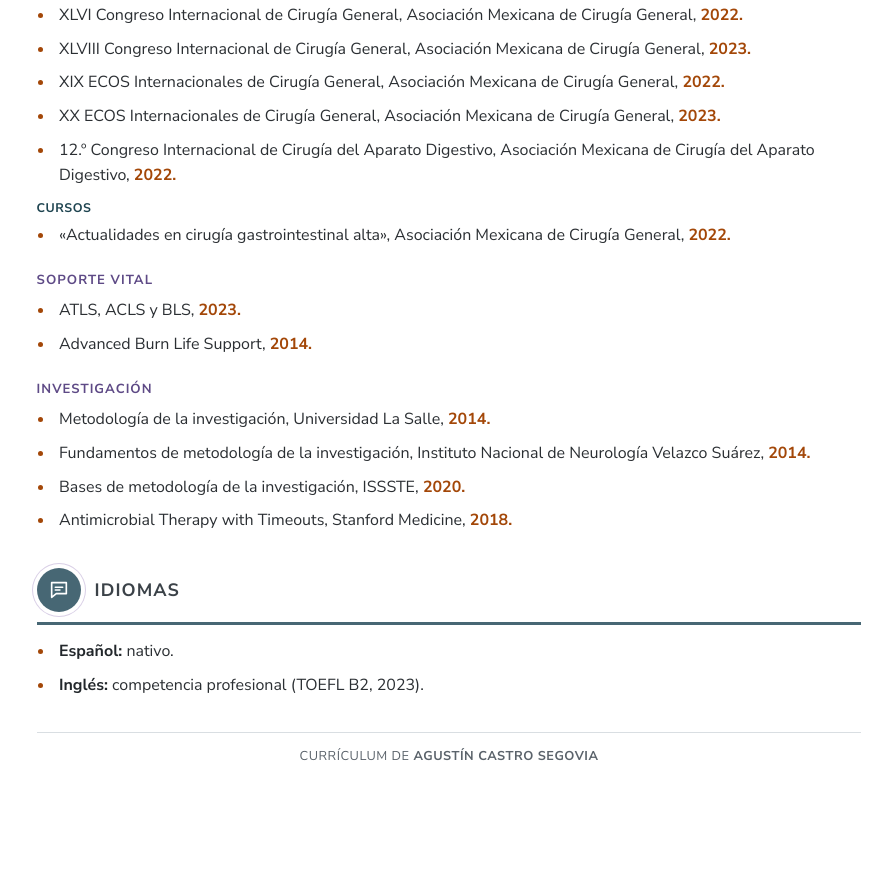
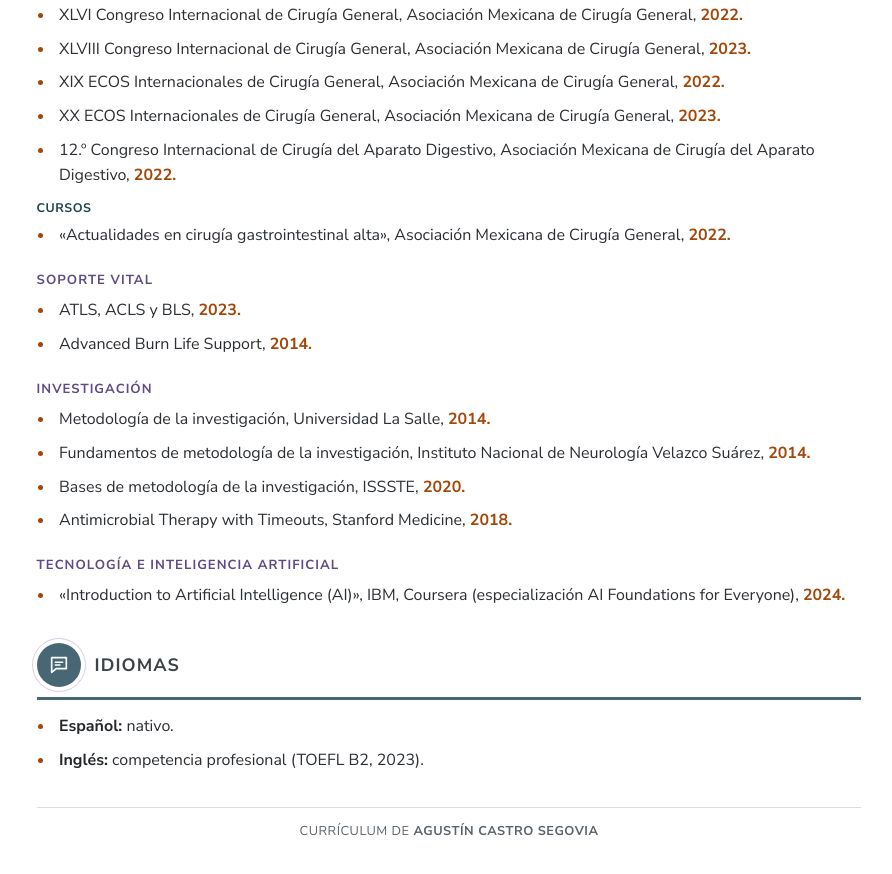
Before and after one commit to consultadrcastro/consultadrcastro.github.io, a plain HTML site: page cv/index.html in a window 1280 px wide. Shown: the part 3884-4758 px from the top of the page, without its empty margins (361-1253 px from the left). Before the commit the page ends 4691 px from the top, so only its background shows below. Drawn offline with Linux system fonts and the light colour scheme.

Commit message:
Añadir el curso de inteligencia artificial de IBM al currículum.
Crea el grupo Tecnología e inteligencia artificial en Congresos y cursos, sin enlace de verificación.

Co-authored-by: acsegov93 <acsegov93@users.noreply.github.com>

```diff
--- a/cv/index.html
+++ b/cv/index.html
@@ -255,6 +255,11 @@
         <li>Bases de metodología de la investigación, ISSSTE, <span class="date">2020.</span></li>
         <li>Antimicrobial Therapy with Timeouts, Stanford Medicine, <span class="date">2018.</span></li>
       </ul>
+
+      <h3 class="group">Tecnología e inteligencia artificial</h3>
+      <ul class="items">
+        <li>«Introduction to Artificial Intelligence (AI)», IBM, Coursera (especialización AI Foundations for Everyone), <span class="date">2024.</span></li>
+      </ul>
     </section>
 
     <section id="idiomas" class="sec">
```
